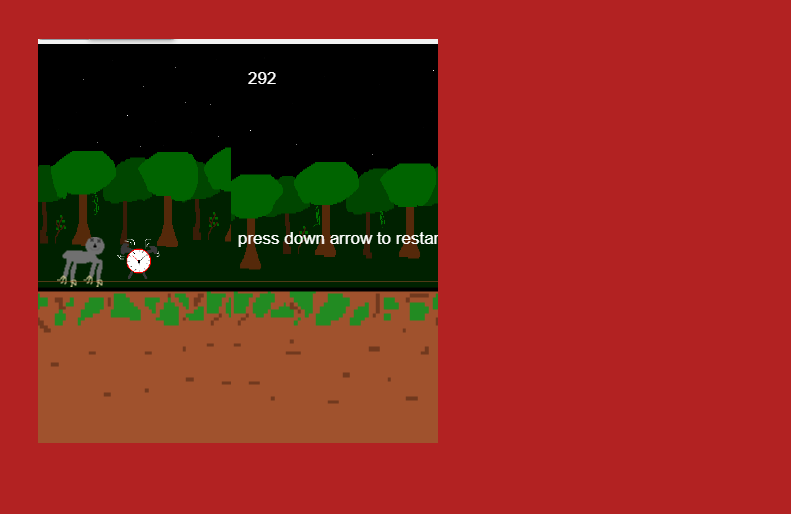
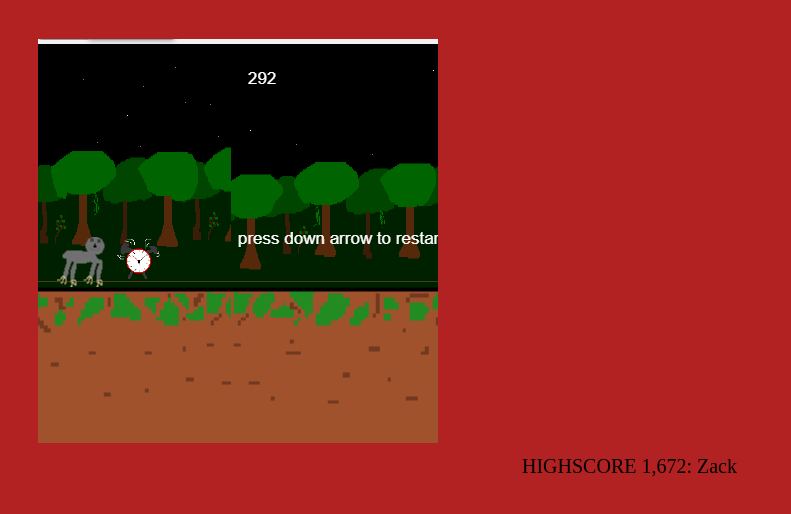
Before and after one commit to tuckjhansen/game-website, a website: page sloth.html in a window 1280 px wide. Shown: the part 126-640 px from the top of the page, without its empty margins (0-791 px from the left). Drawn offline with Linux system fonts and the light colour scheme.

Commit message:
highscore added to sloth

```diff
--- a/sloth.html
+++ b/sloth.html
@@ -11,6 +11,6 @@
   <body>
     <h2>Sloth Game</h2>
     <a href="https://studio.code.org/projects/gamelab/2lzFHhacRk2-mD_S9hy-IuluJiAlpawsw23NQWmoBKA" target="_blank"><img src="sloth.png"></a>
-
+    <span class="tip">HIGHSCORE 1,672:   Zack</span>
 
   </body>
```
